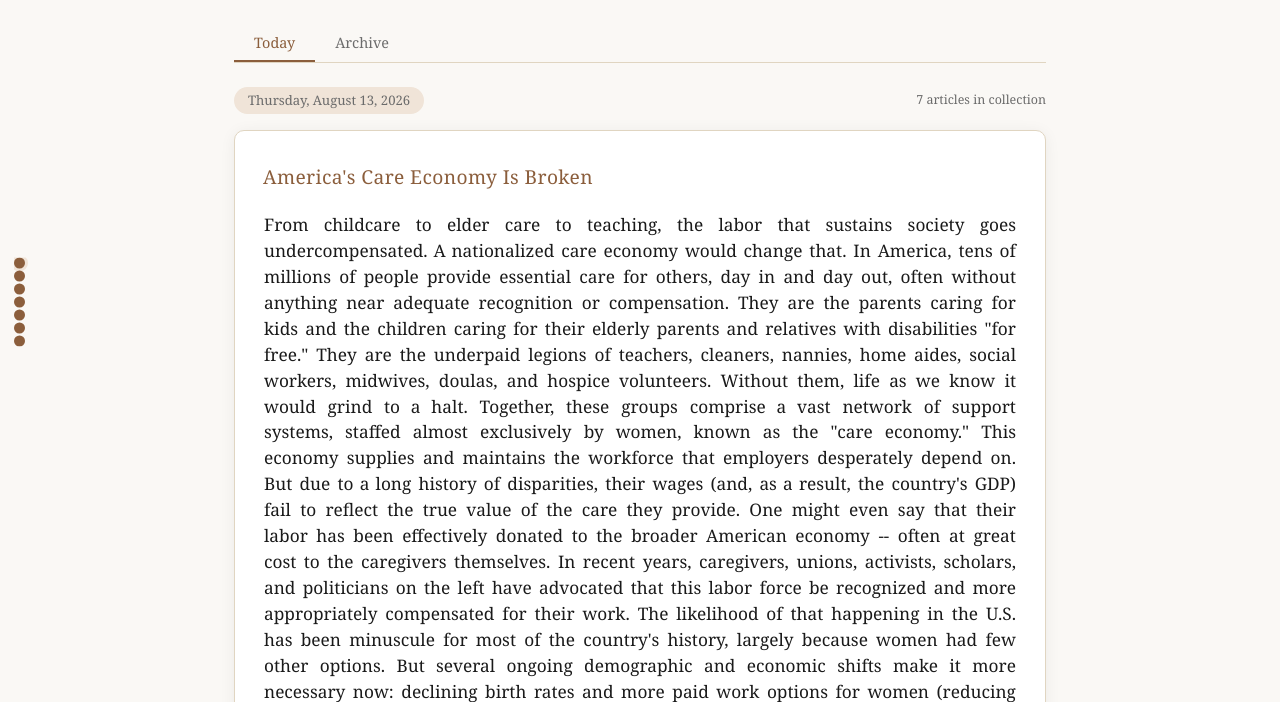
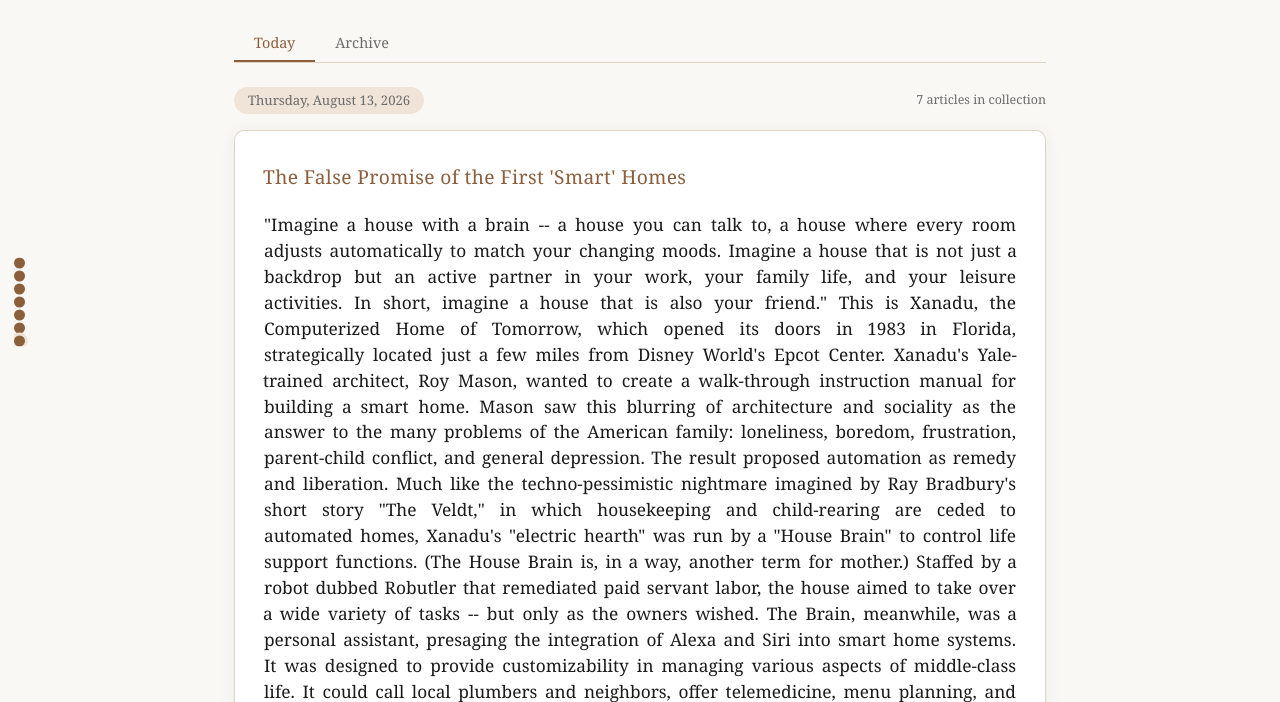
Before and after one commit to Meleeon/daily-reading-app, a website: page index.html in a window 1280 px wide. Shown: the part 98-800 px from the top of the page. Drawn offline with Linux system fonts and the light colour scheme.

Commit message:
Fix timeline date mapping + today article selection

```diff
--- a/index.html
+++ b/index.html
@@ -333,9 +333,12 @@ function init() {
   // Use embedded data directly - no external dependencies
   document.getElementById('dbStatus').innerHTML = '<span class="status-dot online"></span>' + DB_PASSAGES.length + ' articles';
 
-  const today = new Date();
-  const dayIndex = Math.floor((today - START_DATE) / (1000 * 60 * 60 * 24));
-  selectedPassageId = (Math.abs(dayIndex) % DB_PASSAGES.length) + 1;
+  // Today's article = the most recent one in the collection
+  var latest = DB_PASSAGES[0];
+  for (var i = 1; i < DB_PASSAGES.length; i++) {
+    if (new Date(DB_PASSAGES[i].created_at) > new Date(latest.created_at)) latest = DB_PASSAGES[i];
+  }
+  selectedPassageId = latest.id;
 
   renderToday();
   renderArchive();
@@ -766,9 +769,10 @@ document.addEventListener('keydown', (e) => {
 
 // ==================== TIMELINE ====================
 function buildDateMap() {
-  // Map each article to a date, distributing articles across consecutive days
-  // Sort by id (creation order), assign latest article to today
-  var sorted = [...DB_PASSAGES].sort(function(a, b) { return a.id - b.id; });
+  // Sort articles by created_at, map each to a consecutive day ending today
+  var sorted = [...DB_PASSAGES].sort(function(a, b) {
+    return new Date(a.created_at) - new Date(b.created_at);
+  });
   var map = [];
   var today = new Date();
   for (var i = 0; i < sorted.length; i++) {
```
